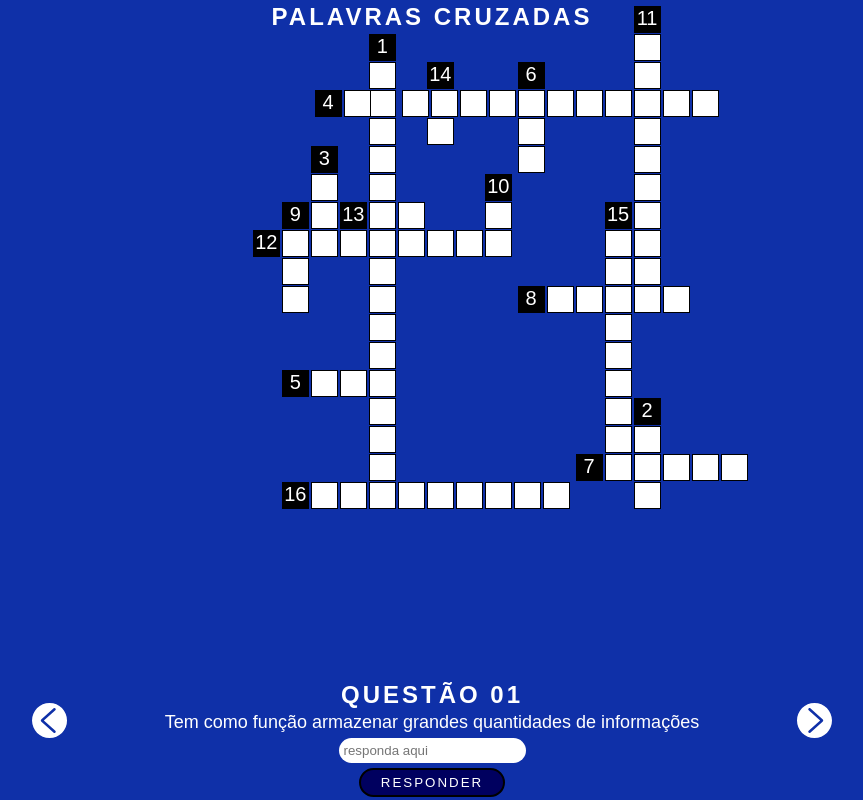
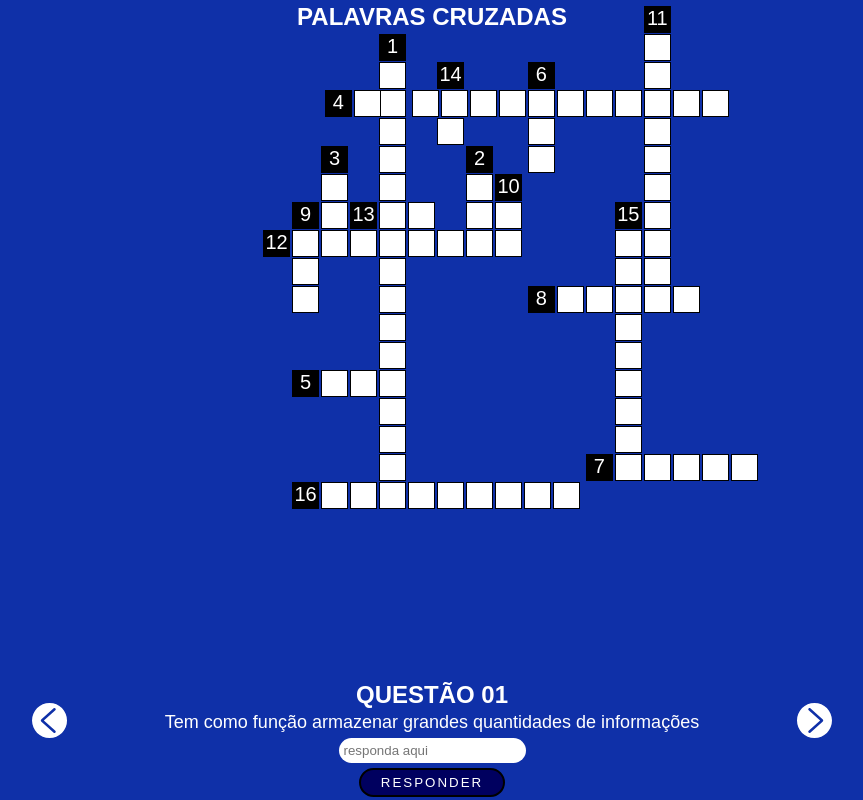
Before and after one commit to Luscalvesz/cruzadinha, a plain HTML site: page index.html in a window 1280 px wide. Shown: the whole page, without its empty margins (208-1071 px from the left). Drawn offline with Linux system fonts and the light colour scheme.

Commit message:
fixing bug

```diff
--- a/css/style.css
+++ b/css/style.css
@@ -15,7 +15,7 @@
     text-align: center;
     text-transform: uppercase;
     color: white;
-    letter-spacing: 3px;
+    /* letter-spacing: 3px; */
     margin: 3px 0;
 }
 
@@ -25,8 +25,8 @@
 }
 .divcpu{
     position: absolute;
-    top: 363px;
-    right: 27px;
+    top: 111px;
+    left: 87px;
 }
 .divram{
     position: absolute;
@@ -36,7 +36,7 @@
 .divrom{
     position: absolute;
     top: 27px;
-    right: 143px;
+    right: 92px;
 }
 .divula{
     position: absolute;
@@ -46,7 +46,7 @@
 .divregist{
     position: absolute;
     top: 55px;
-    right: -31px;
+    right: -82px;
 }
 .divdma{
     position: absolute;
@@ -61,17 +61,17 @@
 .divadress{
     position: absolute;
     top: -29px;
-    right: 27px;
+    right: -24px;
 }
 .diveprom{
     position: absolute;
     top: 419px;
-    right: -60px;
+    right: -111px;
 }
 .divflash{
     position: absolute;
     top: 251px;
-    right: -2px;
+    right: -53px;
 }
 .divi5{
     position: absolute;
@@ -91,7 +91,7 @@
 .divdual{
     position: absolute;
     top: 167px;
-    right: 56px;
+    right: 5px;
 }
 .divquad{
     position: absolute;
--- a/index.html
+++ b/index.html
@@ -72,8 +72,8 @@
             </div>
             <div class="diveprom flex">
                 <b class="square ex">7</b>
-                <b class="square eprom ">e</b>
-                <b class="square eprom transp">p</b>
+                <b class="square eprom">e</b>
+                <b class="square eprom">p</b>
                 <b class="square eprom">r</b>
                 <b class="square eprom">o</b>
                 <b class="square eprom">m</b>
@@ -118,7 +118,7 @@
                 <b class="square data transp">a</b>
                 <b class="square data">-</b>
                 <b class="square data">b</b>
-                <b class="square data">u</b>
+                <b class="square data transp">u</b>
                 <b class="square data transp">s</b>
             </div>
             <div class="divi5 flex">
@@ -197,7 +197,7 @@
         </div>
         <div class="resp resp-eprom">
             <h2 class="title">questão 07</h2>
-            <p class="quest">Memória de leitura programável apagáve</p>
+            <p class="quest">Memória de leitura programável apagável</p>
             <input class="input" type="text" id="in_eprom" placeholder="responda aqui">
             <button class="respButton" onclick="eprom()">Responder</button>
         </div>
```
